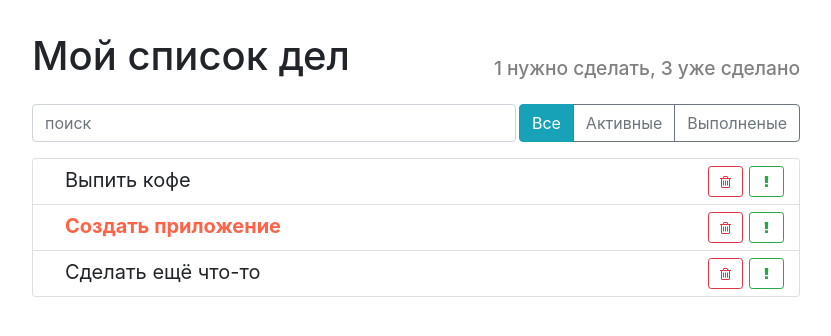
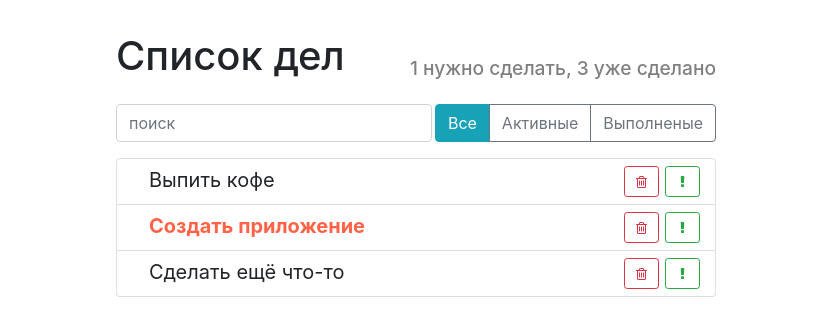
Before and after one commit to Darwin1209/Todo-List, a React (Create React App) app: page / in a window 1280 px wide. Shown: the top 336 px of the page, without its empty margins (224-1055 px from the left). Built offline with nearby package versions, Linux system fonts and the light colour scheme.

Commit message:
Изменили некоторые функции на классы, т.к. они будут иметь собственные состаяния

```diff
--- a/src/components/App.css
+++ b/src/components/App.css
@@ -1,7 +1,7 @@
 
 .todo-app {
     margin: 2rem auto 0 auto;
-    max-width: 60%;
+    max-width: 600px;
   }
 
   .top-panel {
--- a/src/components/AppHeader.js
+++ b/src/components/AppHeader.js
@@ -5,7 +5,7 @@ import './AppHeader.css'
 const AppHeader = ({toDo, done}) => {
     return (
         <div className="app-header d-flex">
-            <h1>Мой список дел</h1>
+            <h1>Cписок дел</h1>
             <h2>{toDo} нужно сделать, {done} уже сделано</h2>
         </div>
     );
--- a/src/components/TodoListItem.js
+++ b/src/components/TodoListItem.js
@@ -1,7 +1,15 @@
 import React from 'react';
 import './TodoListItem.css'
 
-const TodoListItem = ({label, important = false}) => {
+class TodoListItem extends React.Component {
+
+    onLabelClick = () => {
+        console.log(`Done: ${this.props.label}`)
+    }
+
+    render() {
+
+        const { label, important = false } = this.props;
 
         const liStyle = {
             color: important ? "tomato" : "blac",
@@ -12,7 +20,8 @@ const TodoListItem = ({label, important = false}) => {
             <div className="todo-list-item">
                 <span
                     className="todo-list-item-label"
-                style={liStyle}>
+                    style={liStyle}
+                    onClick = { this.onLabelClick }>
                     {label}
                 </span>
 
@@ -27,6 +36,7 @@ const TodoListItem = ({label, important = false}) => {
                 </button>
             </div>
         );
-};
+    }
+}
 
 export default TodoListItem;
```
Also changed, not shown: src/components/ItemStatusFilter.js (+6 -2 lines). Lines whose indentation alone changed are shown as unchanged.
